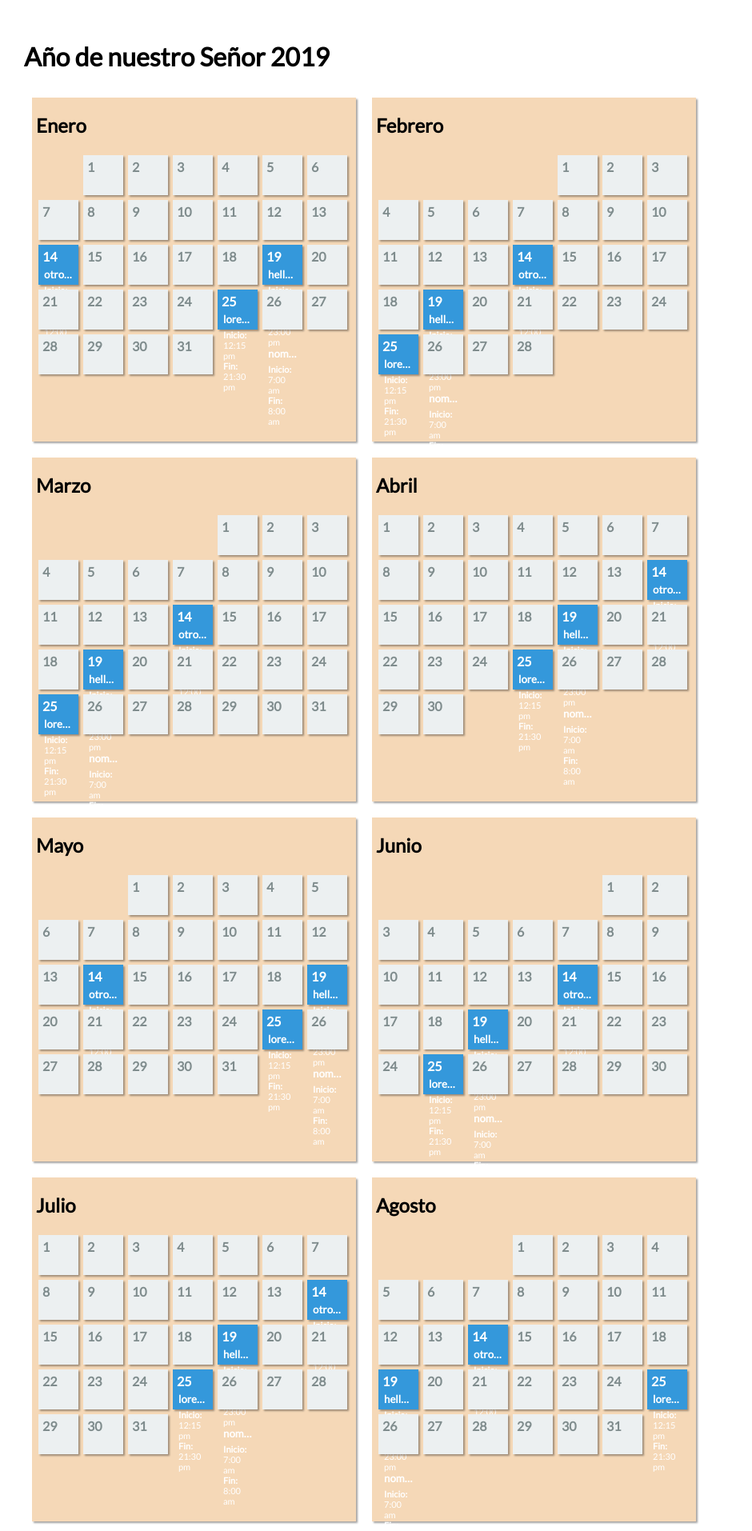
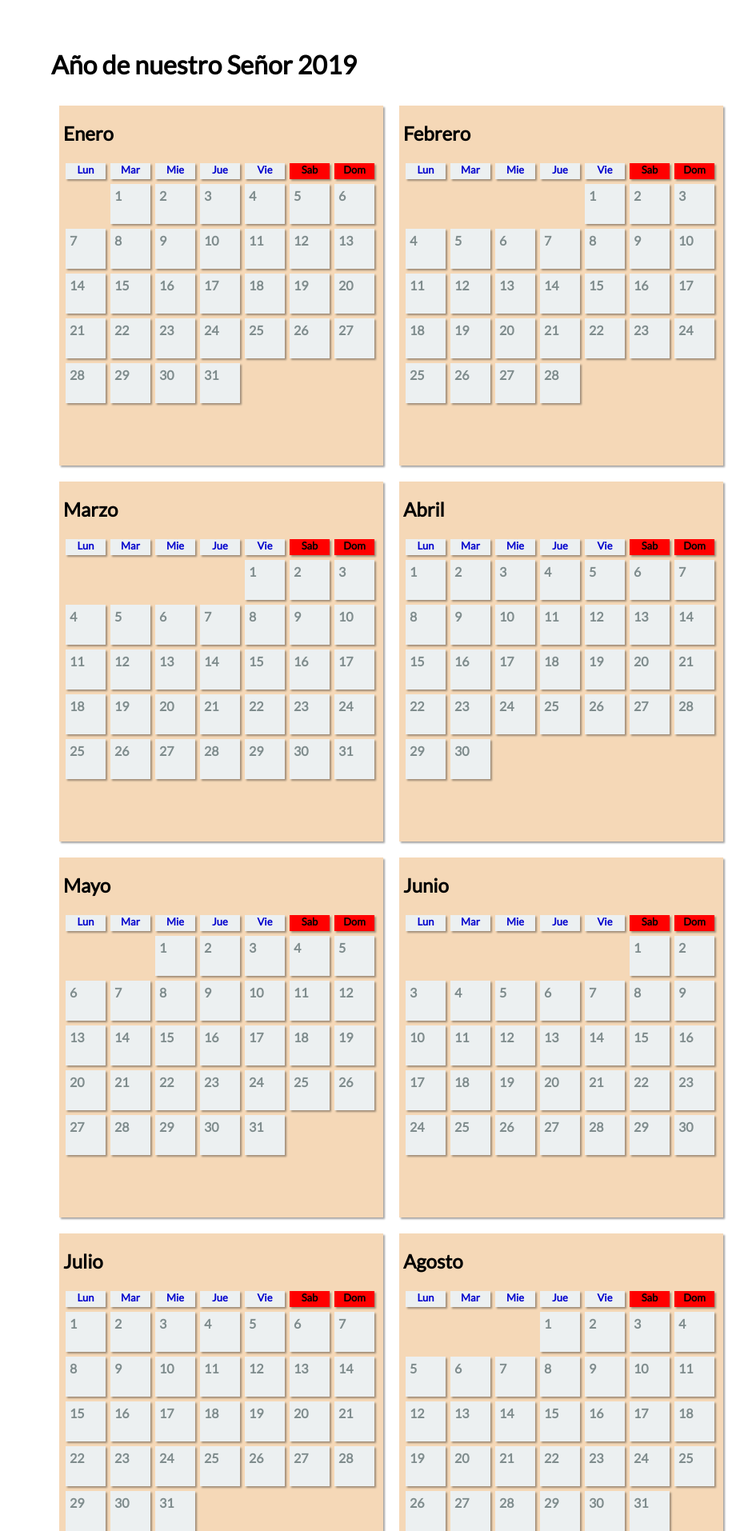
Before and after one commit to pacho01/-FCalendarioPHP, a PHP site: page /FcalendarioPHP/ in a window 1280 px wide. Shown: the top 1914 px of the page at 80% size, without its empty margins (0-940 px from the left). Run offline with PHP 8.4, Linux system fonts and the light colour scheme; data comes from the database, SQL or seed files in the repository.

Commit message:
añadidas etiquetas dias semana, eliminada la parte de eventos.

```diff
--- a/index.php
+++ b/index.php
@@ -55,6 +55,7 @@
         $month_days = date('j', strtotime("last day of"));
 
         echo '<h1> Año de nuestro Señor ' . date('Y') . '</h1>';
+
         for($mes=1; $mes<=12; $mes++){
 
             //Datos de configuracion el mes
@@ -64,6 +65,13 @@
 
             echo '<div class="mes">';
             echo '<h2>' . $month_txt .'</h2>';
+            echo '<div class="dia_nombre">Lun</div>';
+            echo '<div class="dia_nombre">Mar</div>';
+            echo '<div class="dia_nombre">Mie</div>';
+            echo '<div class="dia_nombre">Jue</div>';
+            echo '<div class="dia_nombre">Vie</div>';
+            echo '<div class="dia_nombre_finde">Sab</div>';
+            echo '<div class="dia_nombre_finde">Dom</div>';
             for($day_free=1; $day_free<$month_ini; $day_free++){
                 echo '<div class="dia_blanco"></div>';
             }
@@ -71,7 +79,7 @@
                 $marked = false;
                 $events_list = array();
 
-                foreach($events as $event_day => $event)
+                /*foreach($events as $event_day => $event)
                 {
                     // si el dia del evento coincide lo marcamos y guardamos la informacion
                     if($event_day == $day)
@@ -80,13 +88,13 @@
                         $events_list = $event;
                         break;
                     }
-                }
+                }*/
 
                 echo '
 
                 <div class="day' . ($marked ? ' marked' : '') . '">
-                    <strong class="day-number">' . $day . '</strong>
-                    <div class="events"><ul>';
+                    <strong class="day-number">' . $day . '</strong>';
+                    /*echo '<div class="events"><ul>';
 
                         foreach($events_list as $event)
                         {
@@ -104,8 +112,8 @@
                             </li>';
                         }
 
-                    echo '</ul></div>
-                </div>';
+                    echo '</ul></div>';*/
+                echo '</div>';
             }
             echo '</div>';
         }
--- a/style.css
+++ b/style.css
@@ -1,6 +1,12 @@
 body{margin:0;font-family:Lato;}
             ul,li{list-style-type:none;margin:0;padding:0;}
-            .calendar{padding:30px;}
+            .calendar{
+
+                padding:30px;
+                width: 90%;
+                margin: 10px auto;
+
+            }
             .day, .dia_blanco{
                 background:#ecf0f1;
                /* border-bottom:2px solid #bdc3c7; */
@@ -13,6 +19,25 @@ body{margin:0;font-family:Lato;}
             .dia_blanco{
                 visibility: hidden;
             }
+            .dia_nombre, .dia_nombre_finde{
+                background:#ecf0f1;
+                color: mediumblue;
+               /* border-bottom:2px solid #bdc3c7; */
+                box-shadow : 2px 2px 2px rgba(31, 27, 24, 0.4);
+                float:left;margin:3px;
+                position:relative;
+                height:20px;
+                width:50px;
+                font-size:13px;
+                text-align: center;
+                font-weight: bold;
+                }
+
+            .dia_nombre_finde{
+                background: red;
+                color: black;
+            }
+
             .day.marked{
                 background:#3498db;
                 border-color:#2980b9;
@@ -42,6 +67,7 @@ body{margin:0;font-family:Lato;}
                 white-space:nowrap;
                 width:100%;
             }
+
             .day .events strong,.day .events span{
                 display:block;
                 font-size:11px;
@@ -49,9 +75,10 @@ body{margin:0;font-family:Lato;}
             .mes{
                 background: rgb(245, 216, 183);
                 box-shadow : 2px 2px 2px rgba(31, 27, 24, 0.4);
-                float:left;margin:10px;
-                position:relative;
-                height:430px;
+                float:left;
+                margin:10px;
+                /*position:relative;*/
+                height:450px;
                 width:400px;
                 padding-left: 5px;
             }
```
